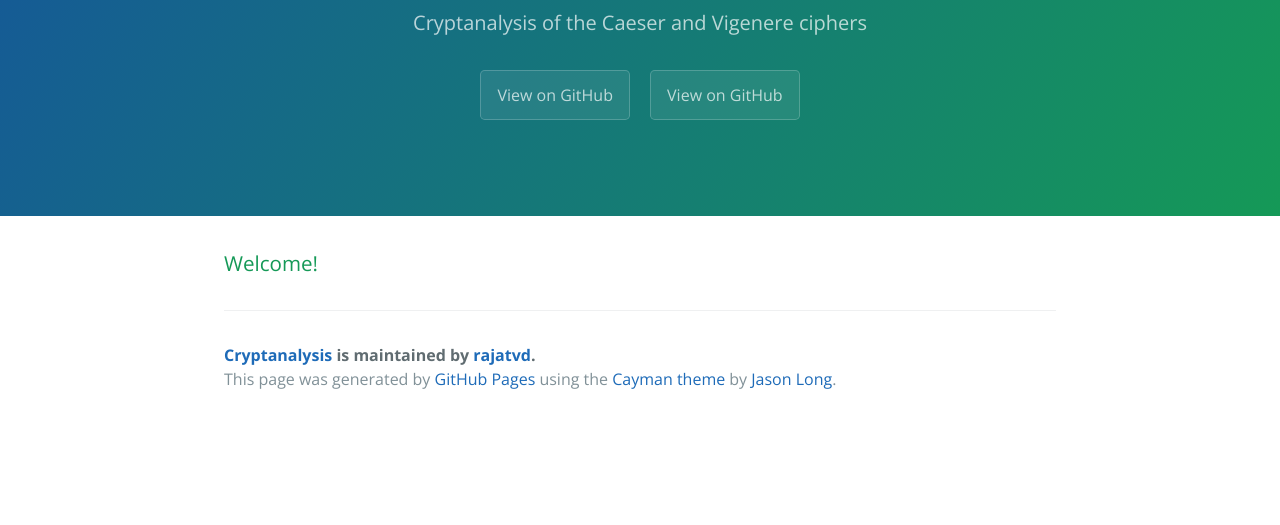
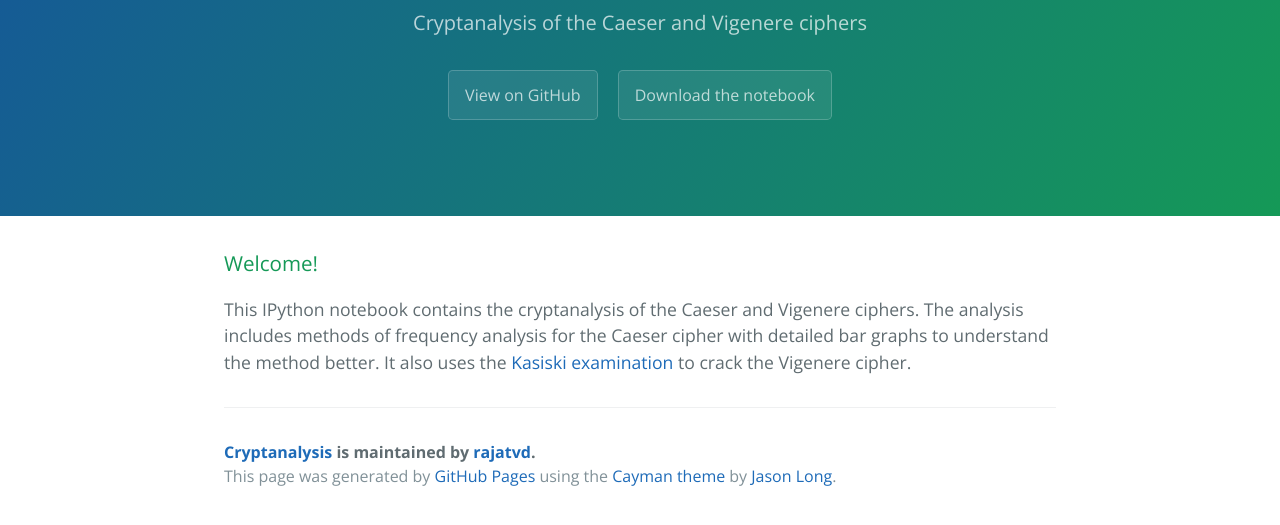
Before and after one commit to rajatvd/Cryptanalysis, a plain HTML site: page index.html in a window 1280 px wide. Shown: the part 167-692 px from the top of the page. Drawn offline with nearby package versions, Linux system fonts and the light colour scheme.

Commit message:
Added notebook download

```diff
--- a/index.html
+++ b/index.html
@@ -14,13 +14,15 @@
       <h1 class="project-name">Cryptanalysis</h1>
       <h2 class="project-tagline">Cryptanalysis of the Caeser and Vigenere ciphers</h2>
       <a href="https://github.com/rajatvd/Cryptanalysis" class="btn">View on GitHub</a>
-	  <a href="https://github.com/rajatvd/Cryptanalysis" class="btn">View on GitHub</a>
+	  <a href="Cryptanalysis.ipynb" class="btn">Download the notebook</a>
     </section>
 
     <section class="main-content">
       <h3>
 <a id="welcome" class="anchor" href="#welcome" aria-hidden="true"><span class="octicon octicon-link"></span></a>Welcome!</h3>
-
+<p>
+This IPython notebook contains the cryptanalysis of the Caeser and Vigenere ciphers. The analysis includes methods of frequency analysis for the Caeser cipher with detailed bar graphs to understand the method better. It also uses the <a href="https://en.wikipedia.org/wiki/Kasiski_examination">Kasiski examination</a> to crack the Vigenere cipher.
+</p>
       <footer class="site-footer">
         <span class="site-footer-owner"><a href="https://github.com/rajatvd/Cryptanalysis">Cryptanalysis</a> is maintained by <a href="https://github.com/rajatvd">rajatvd</a>.</span>
 
```
Also changed, not shown: 1 other file.
